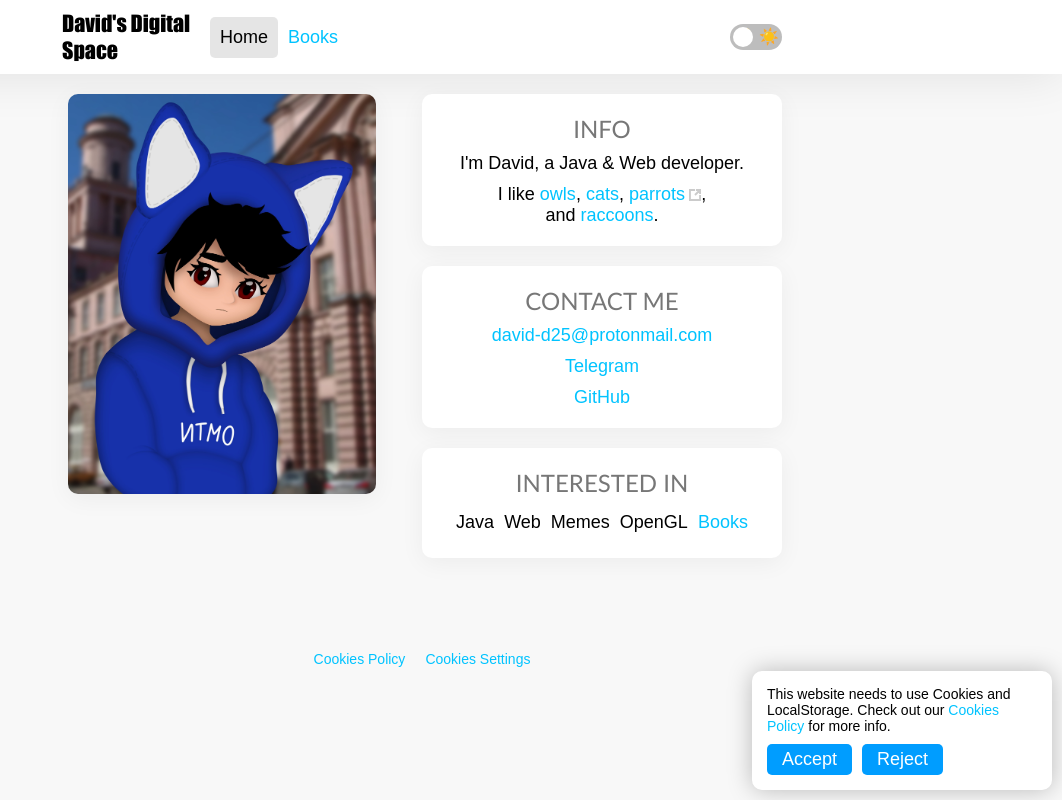
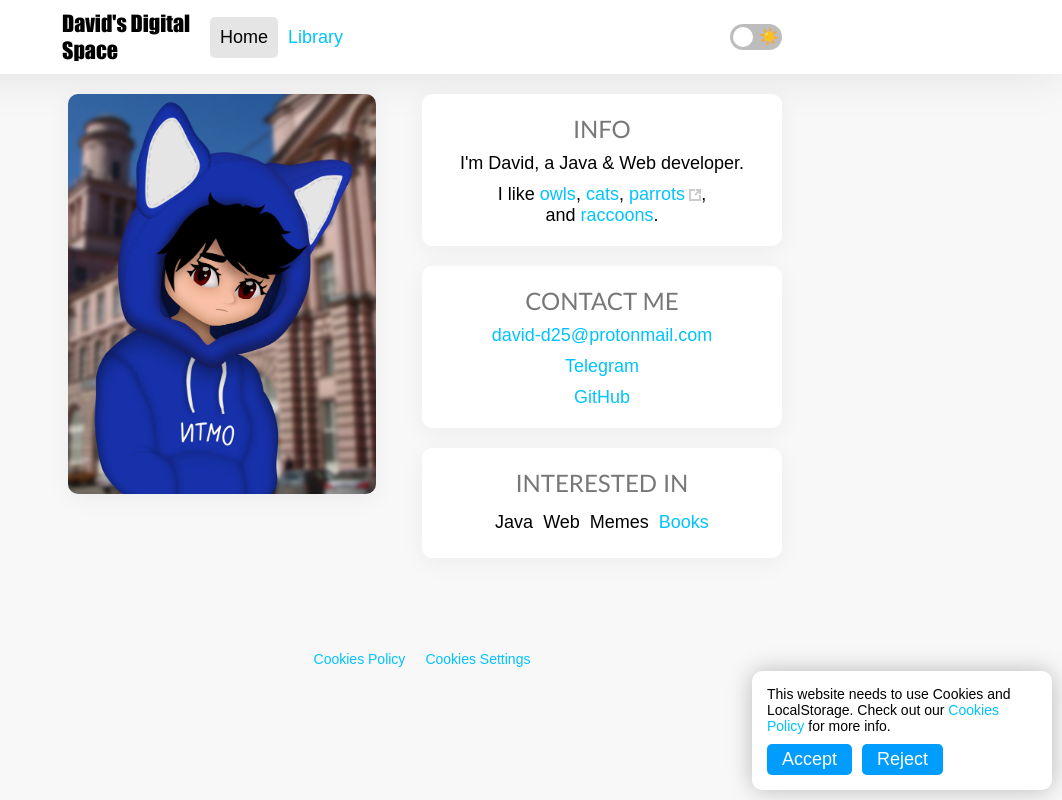
Before and after one commit to david-d25/digital-space, a React app: page / in a window 1280 px wide. Shown: the whole page, without its empty margins (218-1280 px from the left). Built offline with nearby package versions, Linux system fonts and the light colour scheme.

Commit message:
updated books list and a little bit of styles

```diff
--- a/src/component/header/Header.js
+++ b/src/component/header/Header.js
@@ -14,7 +14,7 @@ export default function() {
                     </div>
                     <div className="links">
                         <Link className={"link" + (useMatch('/') ? ' active' : '')} to="/">Home</Link>
-                        <Link className={"link" + (useMatch('/books') ? ' active' : '')} to="/books">Books</Link>
+                        <Link className={"link" + (useMatch('/books') ? ' active' : '')} to="/books">Library</Link>
                     </div>
                     <div className="theme-switch">
                         <ThemeSwitch/>
--- a/src/data/books.js
+++ b/src/data/books.js
@@ -416,7 +416,7 @@ const books = [
         language: "Russian",
         coverImage: "data/book-cover/id37.jpg",
         comment: null,
-        status: "in queue"
+        status: "reading"
     }, {
         id: 38,
         name: "Pro Python 3",
@@ -428,17 +428,6 @@ const books = [
         coverImage: "data/book-cover/id38.jpg",
         comment: "If you know me well, you know that I generally like Apress books, and this one too. It is designed for intermediate developers already familiar with some Python basics as it covers more advanced topics and teaches general Python development philosophy throughout the whole book. The book also covers some exciting Python extensions besides the core Python itself.",
         status: "have read"
-    }, {
-        id: 39,
-        name: "Data Science from Scratch",
-        edition: "2nd edition",
-        authors: ["Joel Grus"],
-        year: 2019,
-        isbn: "978-1-492-04113-9",
-        language: "English",
-        coverImage: "data/book-cover/id39.jpg",
-        comment: null,
-        status: "reading"
     }
 ]
 
--- a/src/page/books/Books.js
+++ b/src/page/books/Books.js
@@ -182,11 +182,11 @@ function BookCard(props) {
     const book = props.book;
     return (
         <div className="book-item" onClick={props.onClick}>
-            { book.status &&
-                <div className={`book-item__status ${book.status === 'have read' && 'green'} ${book.status === 'reading' && 'blue'}`}>
-                    {book.status}
-                </div>
-            }
+            {/*{ book.status &&*/}
+            {/*    <div className={`book-item__status ${book.status === 'have read' && 'green'} ${book.status === 'reading' && 'blue'}`}>*/}
+            {/*        {book.status}*/}
+            {/*    </div>*/}
+            {/*}*/}
             <div className="book-item__img-wr">
                 <img className="book-item__img" src={book.coverImage} alt={book.name}/>
             </div>
--- a/src/page/books/books.scss
+++ b/src/page/books/books.scss
@@ -55,6 +55,7 @@
 
     @include phone {
         width: 320px;
+        display: inline-flex;
     }
 
     @include dark {
@@ -84,6 +85,10 @@
 
 .book-item__img-wr {
     padding: 10px 5px 5px;
+    flex: 3;
+    @include phone {
+        padding: 10px;
+    }
 }
 
 .book-item__img {
@@ -96,6 +101,10 @@
 .book-item-info {
     padding: 10px;
     text-align: center;
+    @include phone {
+        text-align: left;
+        flex: 5;
+    }
 }
 
 .book-item-info__title {
--- a/src/page/home/Home.js
+++ b/src/page/home/Home.js
@@ -70,7 +70,6 @@ export default class Home extends React.Component {
                                 <div className="interest">Java</div>
                                 <div className="interest">Web</div>
                                 <div className="interest">Memes</div>
-                                <div className="interest">OpenGL</div>
                                 <div className="interest">
                                     <Link to="/books">Books</Link>
                                 </div>
@@ -131,8 +130,9 @@ class CoolClickEffect extends React.Component {
         if (event.target.tagName === "A")
             return;
         const rect = this.el.getBoundingClientRect();
-        const normalizedX = (event.clientX - rect.x)/rect.width;
-        const normalizedY = (event.clientY - rect.y)/rect.height;
+        const clamp = (x, min, max) => { return Math.min(Math.max(x, min), max) }
+        const normalizedX = clamp((event.clientX - rect.x)/rect.width, 0, 1);
+        const normalizedY = clamp((event.clientY - rect.y)/rect.height, 0, 1);
         const rotationY = (2*normalizedX - 1)*10;
         const rotationX = (2*normalizedY - 1)*10;
         const scale = 1;
```
Also changed, not shown: package.json (+19 -17 lines), 1 other file (tests, documents, lock files or other folders).
